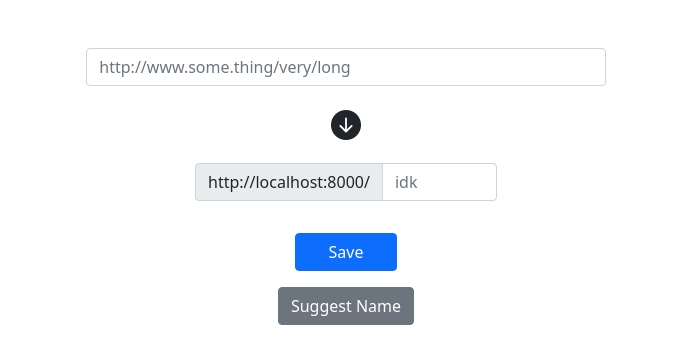
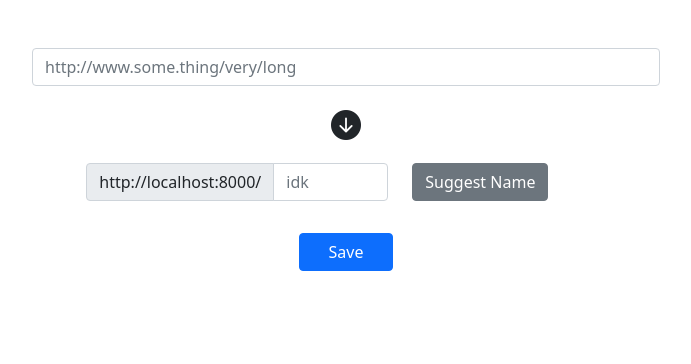
Before and after one commit to mhmdkanj/slash-idk, a Django app: page / in a window 1280 px wide. Shown: the part 104-468 px from the top of the page, without its empty margins (294-985 px from the left). Run offline with Django 3.2, Linux system fonts and the light colour scheme; some libraries are stand-ins or nearby versions.

Commit message:
refactor: move suggest name button next to shortened url field

```diff
--- a/src/shortener/forms.py
+++ b/src/shortener/forms.py
@@ -15,7 +15,7 @@ class ShortenerForm(forms.ModelForm):
         self.helper.form_method = 'POST'
         self.helper.layout = Layout(
             Row(
-                Column('original', css_class='form-group col-lg-5'),
+                Column('original', css_class='form-group col-lg-6'),
                 css_class='form-row justify-content-center align-items-center mt-5'
             ),
             Row(
@@ -24,10 +24,11 @@ class ShortenerForm(forms.ModelForm):
             ),
             Row(
                 Column(PrependedText('shortened', "http://localhost:8000/"), css_class='form-group col-lg-3'),
-                css_class='form-row justify-content-center align-items-center mt-3'
+                Column(HTML('<a class="btn btn-secondary" href="/suggest/name/" role="button">Suggest Name</a>'), css_class='form-group col-lg-2'),
+                css_class='form-row justify-content-center mt-3'
             ),
             Row(
-                Column(Submit('submit', '     Save     '), css_class='form-group col-lg-3 d-flex justify-content-center'),
+                Column(Submit('submit', '    Save    '), css_class='form-group col-lg-1 d-flex justify-content-center'),
                 css_class='form-row justify-content-center align-items-center mt-3'
             )
         )
--- a/src/shortener/templates/shortener/shorten_url.html
+++ b/src/shortener/templates/shortener/shorten_url.html
@@ -4,12 +4,5 @@
 
 {% crispy shortener_form %}
 
-<div class="row justify-content-center align-items-center mt-3">
-    <div class="col-lg-3 d-flex justify-content-center">
-        <form action="/suggest/name" method="GET">
-            <input type="submit" class="btn btn-secondary" value="Suggest Name">
-        </form>
-    </div>
-</div>
 
 {% endblock %}
```
